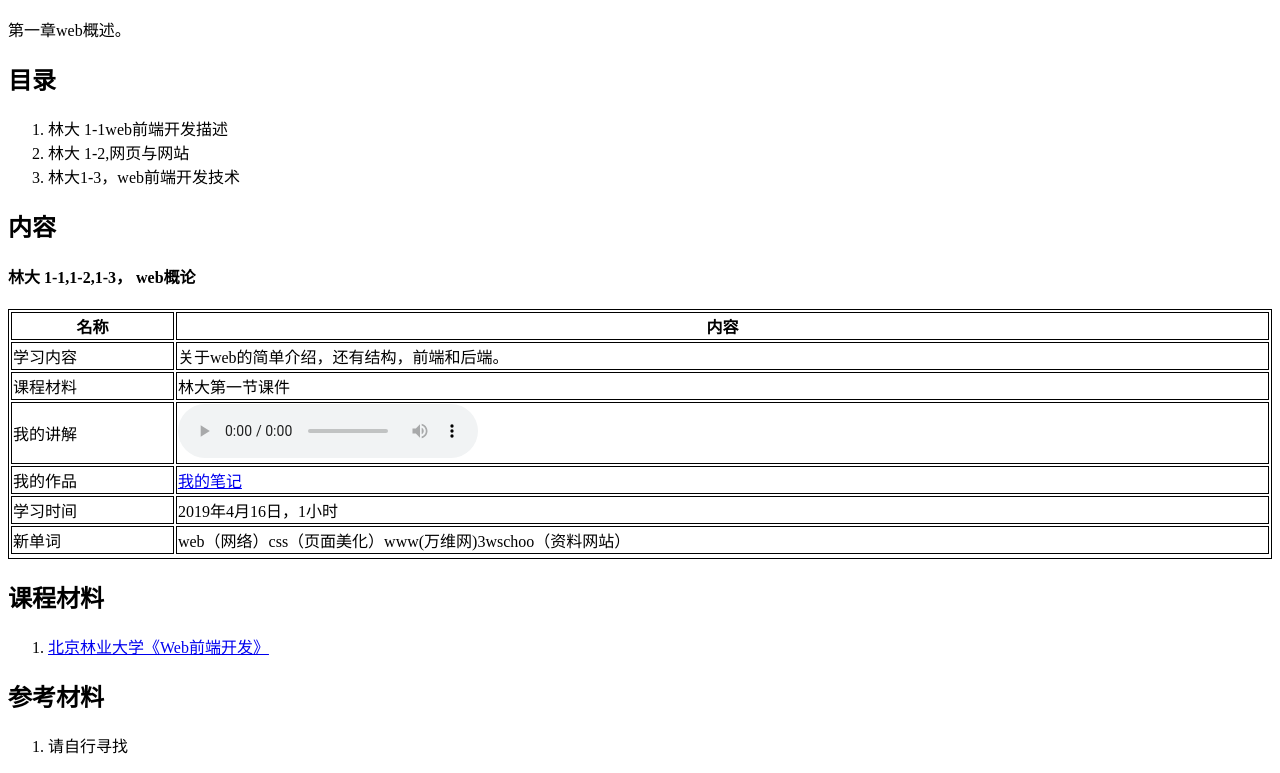
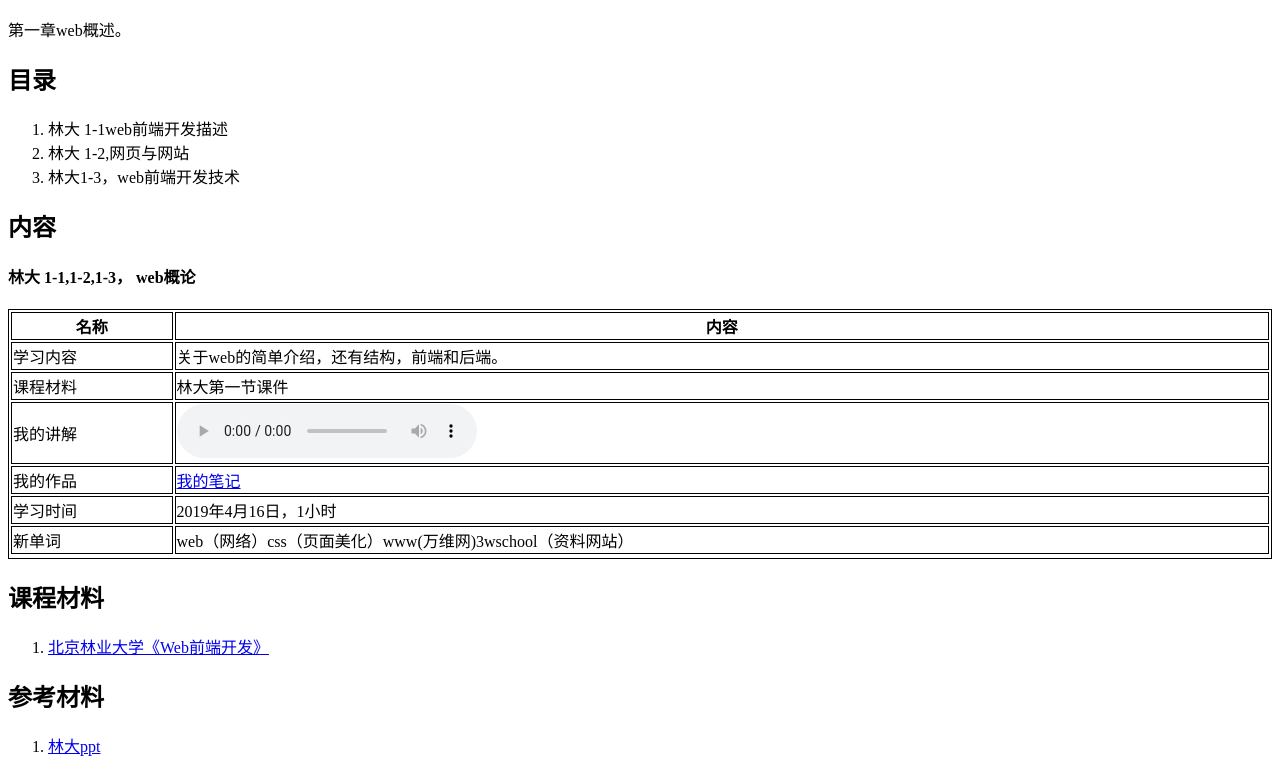
Before and after one commit to LIZILITA/-, a plain HTML site: page index.html in a window 1280 px wide. Shown: the part 127-900 px from the top of the page. Drawn offline with Linux system fonts and the light colour scheme.

Commit message:
Update index.html

```diff
--- a/index.html
+++ b/index.html
@@ -65,7 +65,7 @@
     </tr>
     <tr>
         <td>新单词</td>
-        <td> web（网络）css（页面美化）www(万维网)3wschoo（资料网站）</a> </td>
+        <td> web（网络）css（页面美化）www(万维网)3wschool（资料网站）</a> </td>
     </tr>
     <tr>
     </table>
@@ -79,7 +79,7 @@
 
     <h2> 参考材料 </h2>
     <ol>
-        <li>  <a>请自行寻找 </a>  </li>
+        <li>  <a href="https://www.icourse163.org/learn/BJFU-1003382003?tid=1003609002#/learn/content?type=detail&id=1005105287&cid=1006493971">林大ppt </a>  </li>
     </ol>
 
     </body>
```
